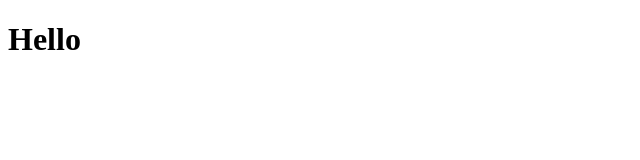
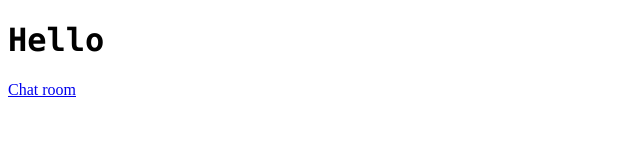
Before and after one commit to Timmy109/chat-room, a plain HTML site: page main/index.html in a window 1280 px wide. Shown: the whole page, without its empty margins (0-640 px from the left). Drawn offline with Linux system fonts and the light colour scheme.

Commit message:
Sick commit bro

```diff
--- /dev/null
+++ b/main/css/style.css
@@ -0,0 +1,3 @@
+.title {
+    font-family: Consolas, serif;
+}
--- a/main/index.html
+++ b/main/index.html
@@ -1,6 +1,13 @@
 <!DOCTYPE html>
+
 <html>
+<head>
+    <link rel="stylesheet" href="css/style.css">
+</head>
 <body>
-    <h1>Hello</h1>
+
+    <h1 class="title">Hello</h1>
+    <a href="chat-page/chat.html">Chat room</a>
+
 </body>
 </html>
```
Also changed, not shown: main/chat-page/chat.html (added, +6 -0 lines).
